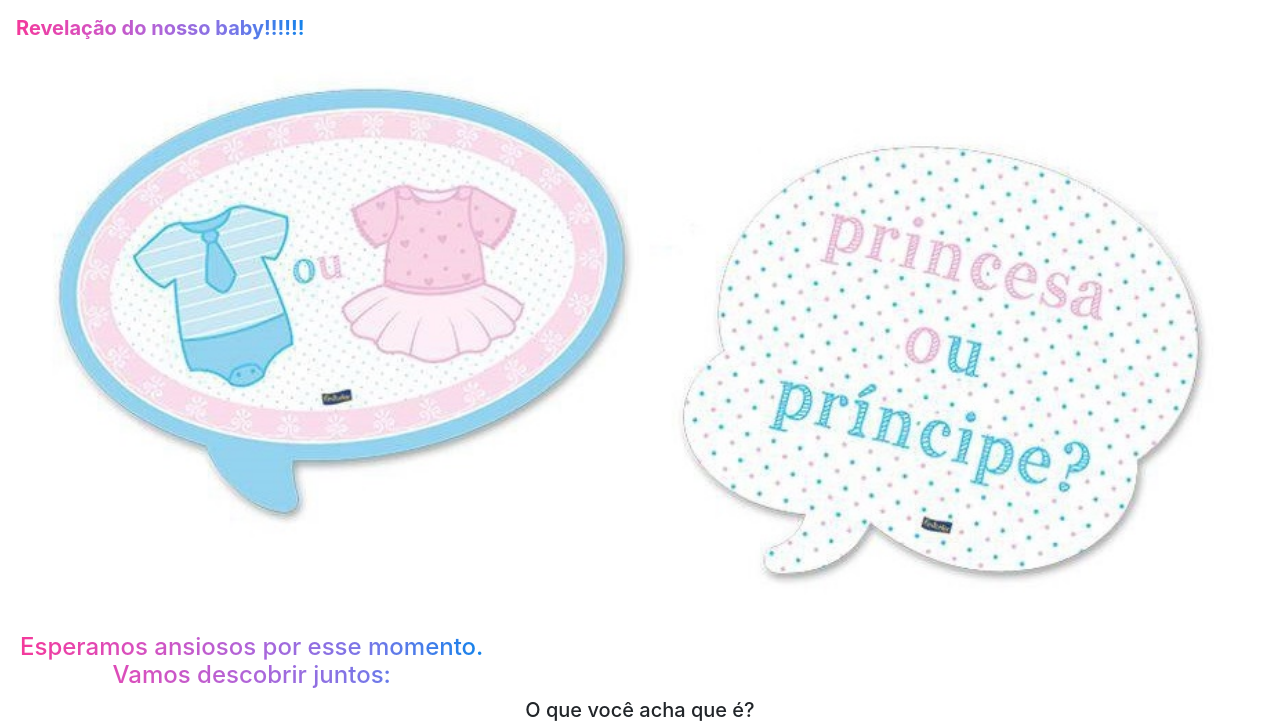
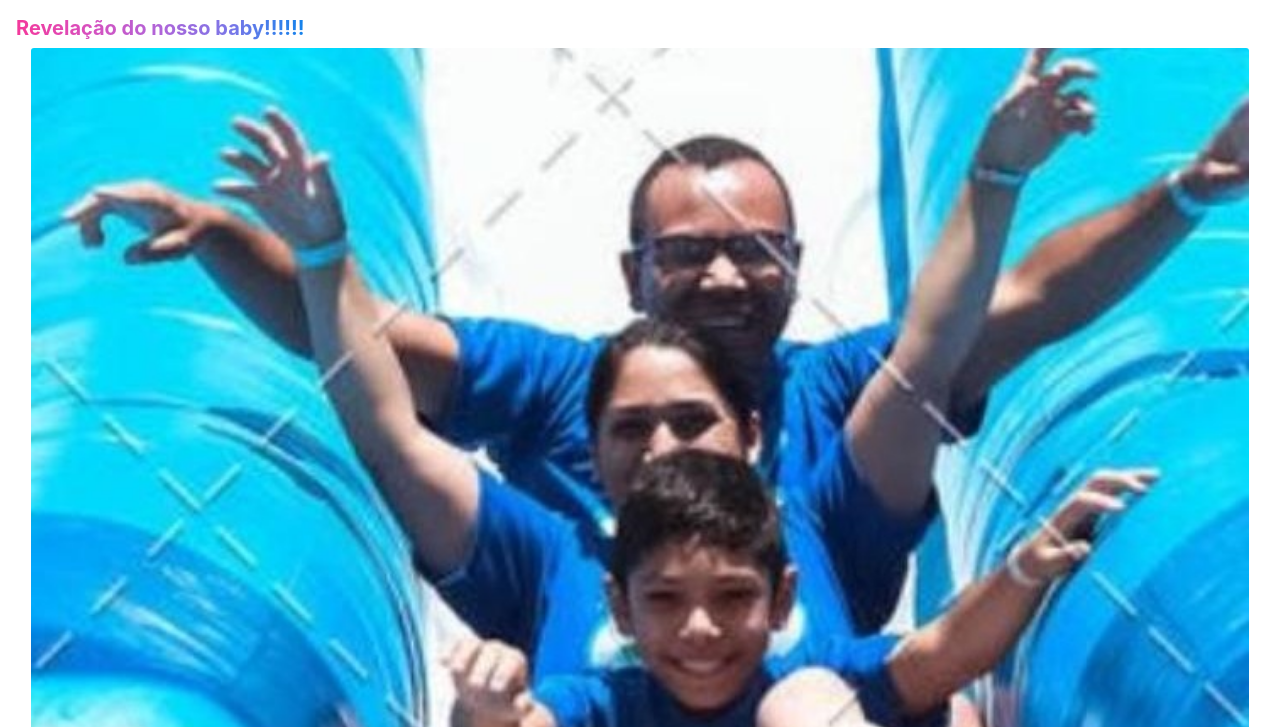
Before and after one commit to jobscode2020/revelacaoleidianedaniel, a plain HTML site: page index.html in a window 1280 px wide. Shown: the top 727 px of the page. Drawn offline with nearby package versions, Linux system fonts and the light colour scheme.

Commit message:
painel com foto

```diff
--- a/index.html
+++ b/index.html
@@ -21,7 +21,7 @@
                     <span><strong>Revelação do nosso baby!!!!!!</strong></span>
                 </a>
             </div>
-            <img class="card-img-top img-responsive" src="img/painel.jpg">
+            <img class="card-img-top img-responsive" src="img/painel.jpeg">
         </nav>
         <div class="card-body">
             <h4 class="row text-center">
```
Also changed, not shown: img/painel.jpeg (added).
